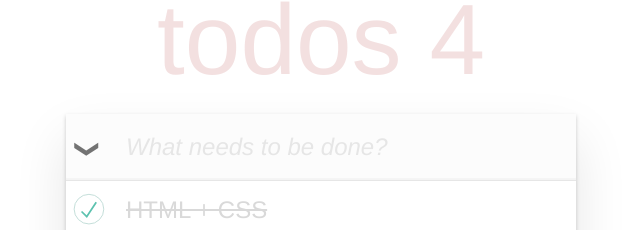
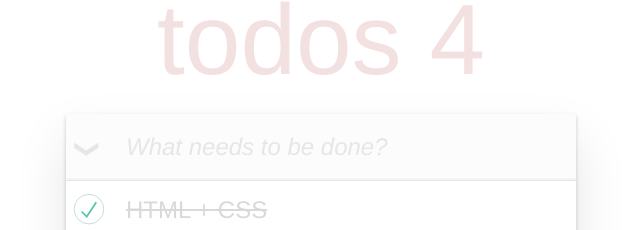
Before and after one commit to mate-academy/new-theory_vue-todo-app_composition-api, a Vue app: page / in a window 1280 px wide. Shown: the part 76-306 px from the top of the page, without its empty margins (319-959 px from the left). Built offline with nearby package versions, Linux system fonts and the light colour scheme.

Commit message:
add computed

```diff
--- a/src/App.vue
+++ b/src/App.vue
@@ -1,9 +1,13 @@
 <script setup>
-import { ref } from "vue";
+import { computed, ref } from "vue";
 import originalTodos from "./data/todos";
 
 const todos = ref(originalTodos);
 const title = ref("");
+
+const activeTodos = computed(() =>
+  todos.value.filter((todo) => !todo.completed)
+);
 
 function addTodo() {
   if (!title.value) return;
@@ -25,7 +29,11 @@ function addTodo() {
     <div class="todoapp__content">
       <header class="todoapp__header">
         <!-- this button should have `active` class only if all todos are completed -->
-        <button class="todoapp__toggle-all active"></button>
+        <button
+          v-if="todos.length > 0"
+          class="todoapp__toggle-all"
+          :class="{ active: activeTodos.length === 0 }"
+        ></button>
 
         <form @submit.prevent="addTodo">
           <input
@@ -36,9 +44,9 @@ function addTodo() {
         </form>
       </header>
 
-      <section class="todoapp__main">
+      <section class="todoapp__main" v-if="todos.length > 0">
         <div
-          v-for="todo, i of todos"
+          v-for="(todo, i) of todos"
           class="todo"
           :class="{ completed: todo.completed }"
         >
@@ -60,12 +68,7 @@ function addTodo() {
 
           <template v-else>
             <span class="todo__title">{{ todo.title }}</span>
-            <button
-              class="todo__remove"
-              @click="todos.splice(i, 1)"
-            >
-              ×
-            </button>
+            <button class="todo__remove" @click="todos.splice(i, 1)">×</button>
           </template>
 
           <!-- add `is-active` class when todo being processed -->
@@ -77,9 +80,9 @@ function addTodo() {
       </section>
 
       <!-- Hide the footer if there are no todos -->
-      <footer class="todoapp__footer">
+      <footer class="todoapp__footer" v-if="todos.length > 0">
         <!-- show the number of not caompleted todos -->
-        <span class="todo-count">3 items left</span>
+        <span class="todo-count">{{ activeTodos.length }} items left</span>
 
         <!-- Active link should have the 'selected' class -->
         <nav class="filter">
@@ -89,7 +92,10 @@ function addTodo() {
         </nav>
 
         <!-- this button should be disabled if there are no completed todos -->
-        <button class="todoapp__clear-completed">
+        <button
+          class="todoapp__clear-completed"
+          :disabled="todos.length === activeTodos.length"
+        >
           Clear completed
         </button>
       </footer>
@@ -100,11 +106,11 @@ function addTodo() {
     <div class="notification is-danger is-light has-text-weight-normal hidden">
       <button class="delete"></button>
       <!-- show only one message at a time -->
-      Unable to load todos<br>
-      Title should not be empty<br>
-      Unable to add a todo<br>
-      Unable to delete a todo<br>
-      Unable to update a todo<br>
+      Unable to load todos<br />
+      Title should not be empty<br />
+      Unable to add a todo<br />
+      Unable to delete a todo<br />
+      Unable to update a todo<br />
     </div>
   </div>
 </template>
```
